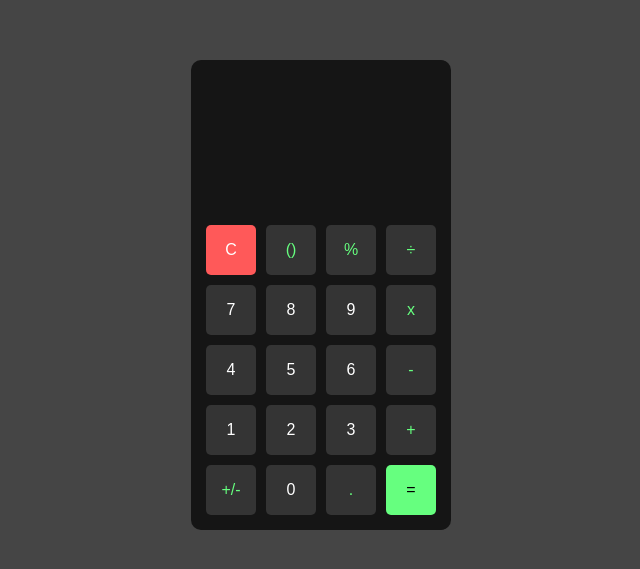
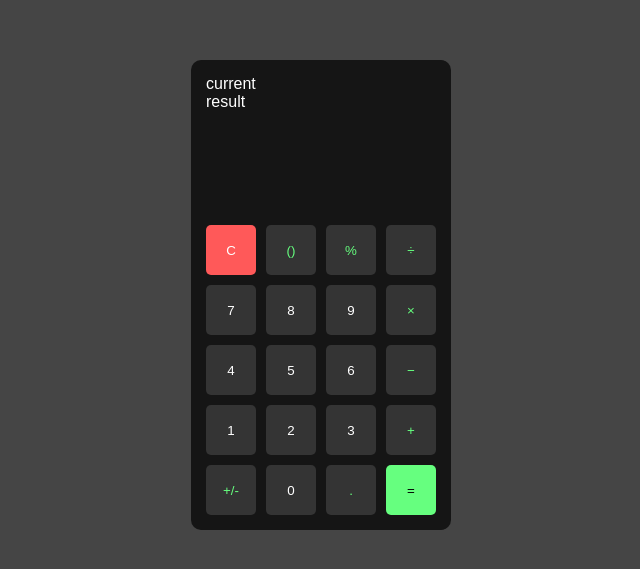
Before and after one commit to RezaBr1999/typescript-calculator, a website: page index.html in a window 1280 px wide. Shown: the part 105-674 px from the top of the page, without its empty margins (319-959 px from the left). Drawn offline with Linux system fonts and the light colour scheme.

Commit message:
Replace divs with buttons

```diff
--- a/index.html
+++ b/index.html
@@ -9,39 +9,39 @@
   <body>
     <div class="calculator">
       <div class="display">
-        <div id="current-operation"></div>
-        <div id="result"></div>
+        <div id="current-operation">current</div>
+        <div id="result">result</div>
       </div>
       <div class="buttons">
         <div class="btn-row">
-          <div class="btn" id="clear">C</div>
-          <div class="btn green operation" id="parentheses">()</div>
-          <div class="btn green operation" id="percentage">%</div>
-          <div class="btn green operation" id="division">÷</div>
+          <button class="btn" id="clear">C</button>
+          <button class="btn green operation" id="parentheses">()</button>
+          <button class="btn green operation" id="percentage">%</button>
+          <button class="btn green operation" id="division">÷</button>
         </div>
         <div class="btn-row">
-          <div class="btn number" id="7">7</div>
-          <div class="btn number" id="8">8</div>
-          <div class="btn number" id="9">9</div>
-          <div class="btn green operation" id="multiply">x</div>
+          <button class="btn number" id="7">7</button>
+          <button class="btn number" id="8">8</button>
+          <button class="btn number" id="9">9</button>
+          <button class="btn green operation" id="multiply">×</button>
         </div>
         <div class="btn-row">
-          <div class="btn number" id="4">4</div>
-          <div class="btn number" id="5">5</div>
-          <div class="btn number" id="6">6</div>
-          <div class="btn green operation" id="subtract">-</div>
+          <button class="btn number" id="4">4</button>
+          <button class="btn number" id="5">5</button>
+          <button class="btn number" id="6">6</button>
+          <button class="btn green operation" id="subtract">−</button>
         </div>
         <div class="btn-row">
-          <div class="btn number" id="1">1</div>
-          <div class="btn number" id="2">2</div>
-          <div class="btn number" id="3">3</div>
-          <div class="btn green operation" id="add">+</div>
+          <button class="btn number" id="1">1</button>
+          <button class="btn number" id="2">2</button>
+          <button class="btn number" id="3">3</button>
+          <button class="btn green operation" id="add">+</button>
         </div>
         <div class="btn-row">
-          <div class="btn green operation" id="plus-minus">+/-</div>
-          <div class="btn number" id="0">0</div>
-          <div class="btn green" id="decimal">.</div>
-          <div class="btn operation" id="equal">=</div>
+          <button class="btn green operation" id="plus-minus">+/-</button>
+          <button class="btn number" id="0">0</button>
+          <button class="btn green" id="decimal">.</button>
+          <button class="btn operation" id="equal">=</button>
         </div>
       </div>
     </div>
--- a/style.css
+++ b/style.css
@@ -49,6 +49,9 @@ body {
   border-radius: 5px;
   cursor: pointer;
   user-select: none;
+  outline: 0;
+  border: 0;
+  color: #fff;
 }
 
 #clear {
```
